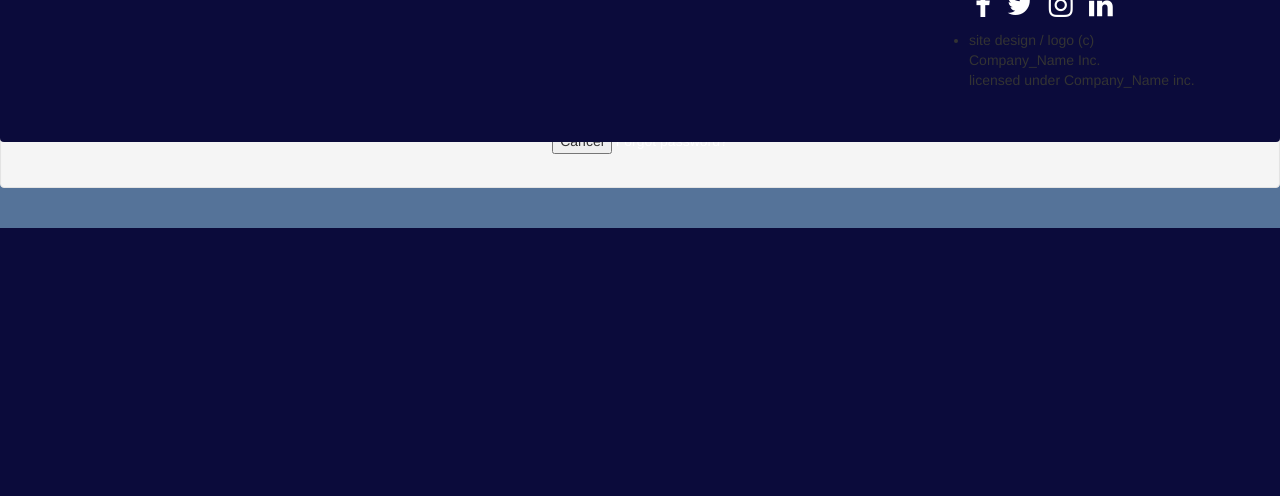
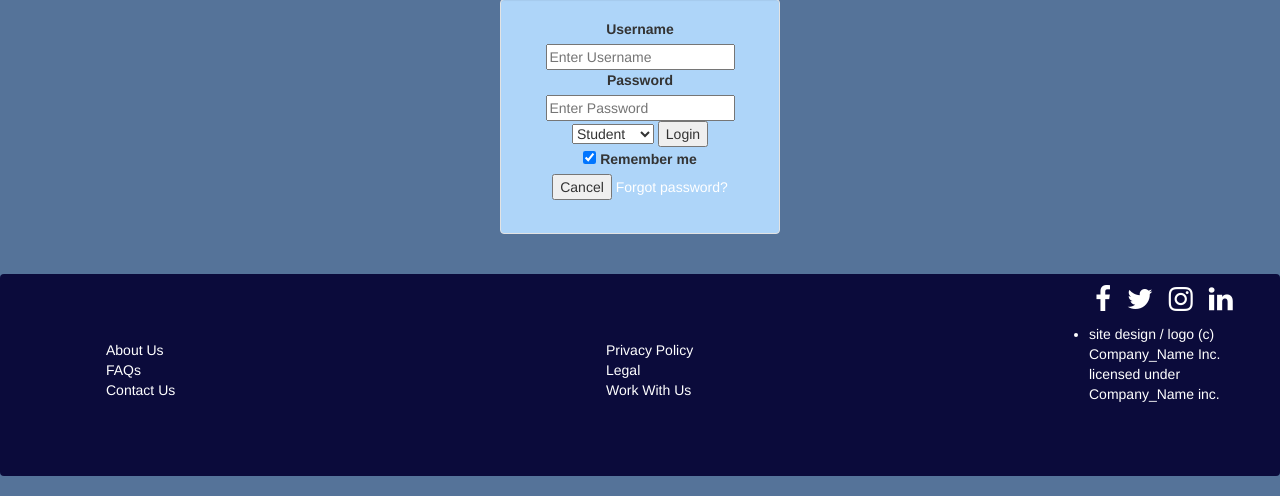
Before and after one commit to akashvermaofskt/Campus-Recruitment-Management-System, a PHP site: page / in a window 1280 px wide. Shown: the part 658-1154 px from the top of the page. Before the commit the page ends 886 px from the top, so only its background shows below. Run offline with PHP 8.4, Linux system fonts and the light colour scheme.

Commit message:
Update style1.css

```diff
--- a/CSS/style1.css
+++ b/CSS/style1.css
@@ -5,7 +5,7 @@
 #bottom-nav{
 		background : #0B0B3B;
 		bottom: -20;
-		position: fixed;
+		//position: fixed;
 		overflow: hidden;
 		width: 100%;
 }
@@ -28,10 +28,10 @@
 
 #col3{
 	//background: blue;
-	width :300px;
+	width :220px;
 	height: 100px;
 	float : right;
-	margin : 50px;
+	margin : 10px;
 }
 
 #blist1{
@@ -39,12 +39,16 @@
 	margin-top: 15px;
 }
 
-#blist3 li{
+ #blist3 li{
 	display : inline;
 	size: 100px;
 	padding: 6px;
 	cursor : pointer;
 	color:white;
+}
+#blist4 {
+	color:white;
+
 }
 
 #lic{
@@ -66,6 +70,12 @@ body{
   margin-bottom:40px;
 }
 
+#frm1{
+	background: #AED5F9;
+	margin-right:500px;
+	margin-left:500px;
+   // margin-bottom:200px;
+}
 
 #main{
 	margin-right: 200px;
```
